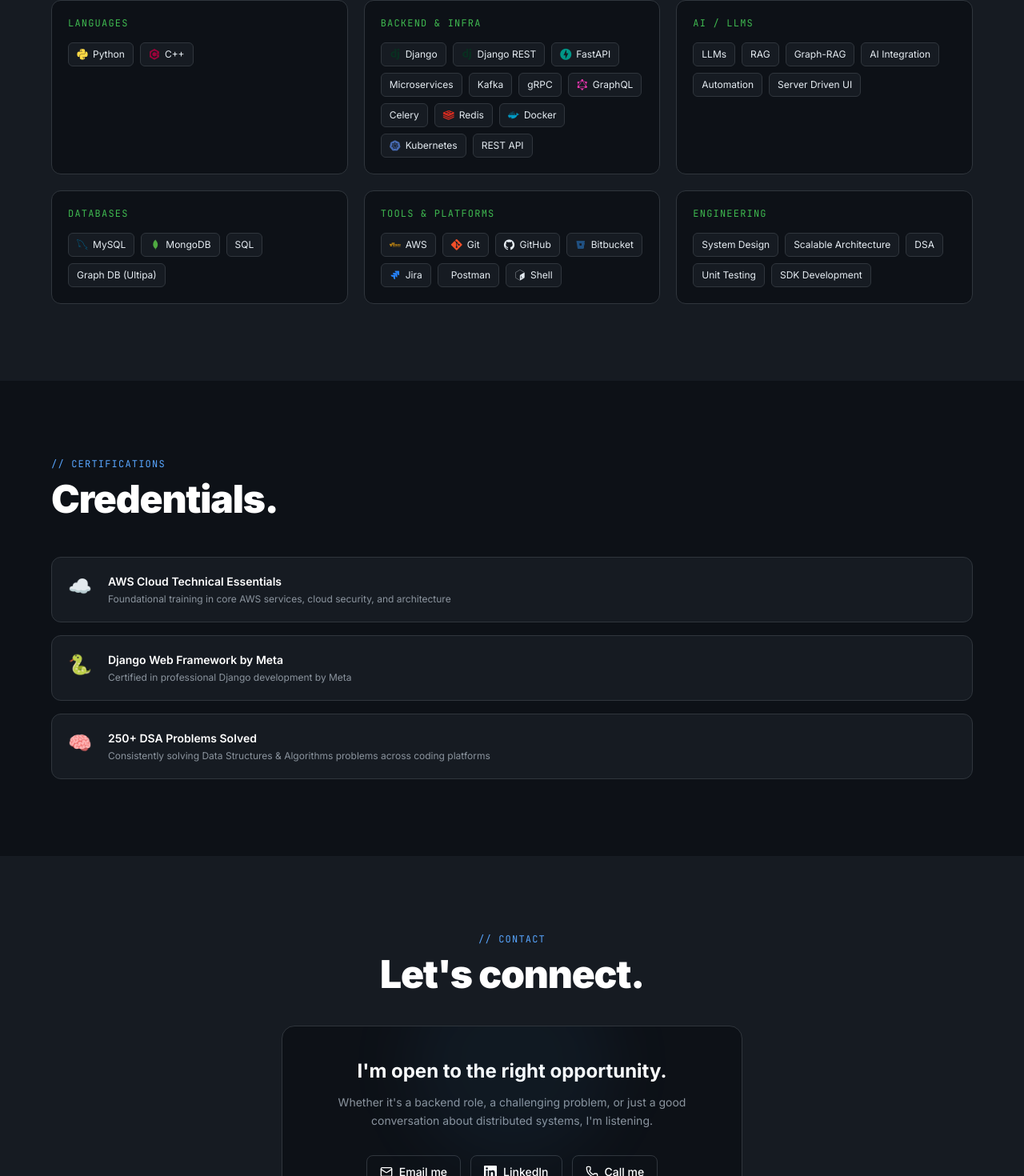
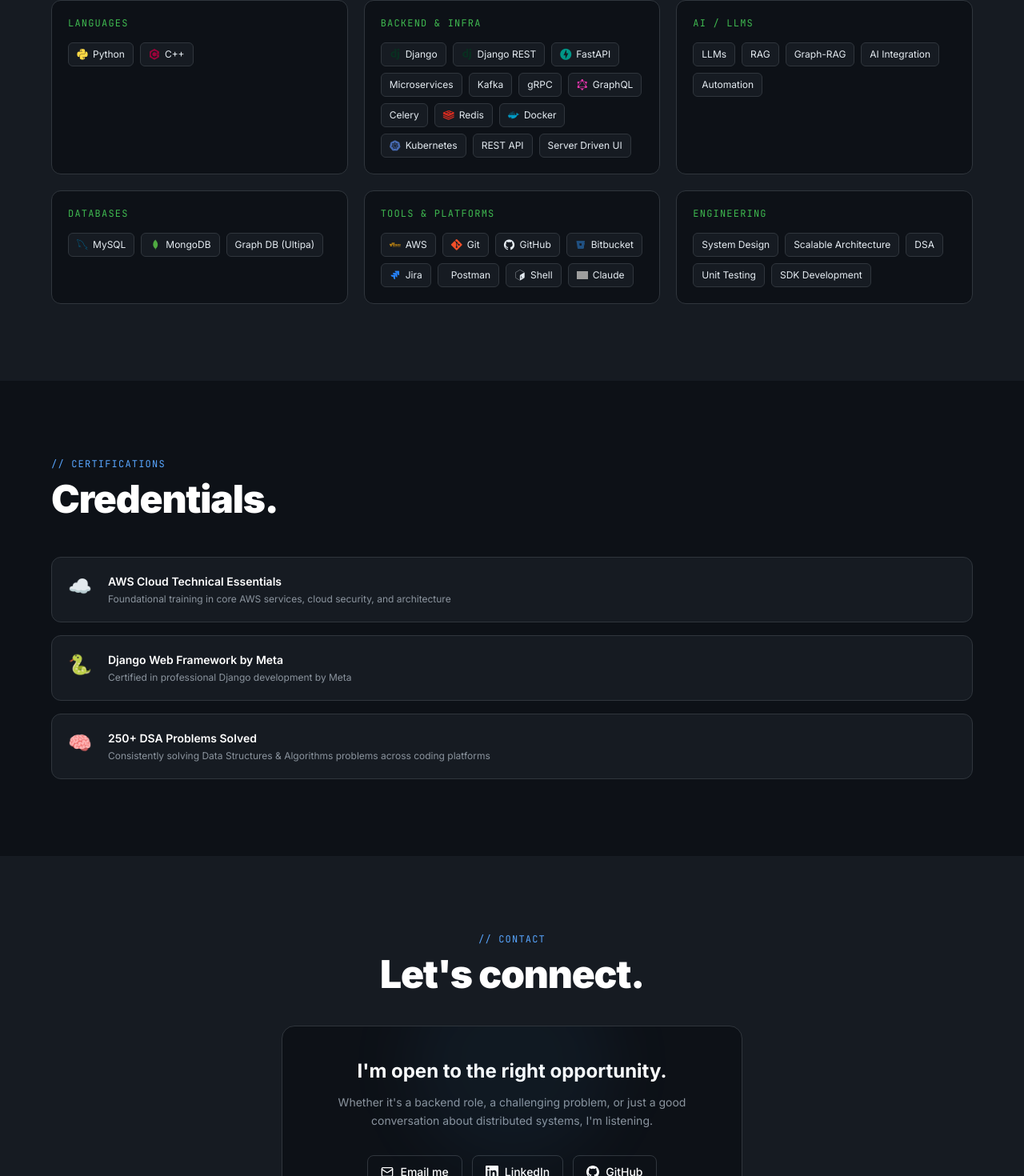
Before and after one commit to ahuja-sanchitt/Portfolio, a Next.js app in the folder portfolio/: page / in a window 1280 px wide. Shown: the part 3316-4786 px from the top of the page at 80% size. Built offline with nearby package versions, Linux system fonts and the light colour scheme; grey boxes are pictures that could not be loaded.

Commit message:
Small Fixes

```diff
--- a/portfolio/src/app/page.tsx
+++ b/portfolio/src/app/page.tsx
@@ -19,7 +19,7 @@
       <Certifications />
       <Contact />
       <footer className="text-center py-8 text-xs font-mono text-[#30363d] border-t border-[#21262d]">
-        Built with Next.js · Sanchit Ahuja © 2025
+        Built with Next.js · Sanchit Ahuja © 2026
       </footer>
     </main>
   );
--- a/portfolio/src/components/Contact.tsx
+++ b/portfolio/src/components/Contact.tsx
@@ -3,11 +3,17 @@
 import { useRef } from "react";
 import { motion, useInView } from "framer-motion";
 import { personal } from "@/data/resume";
-import { Mail, Phone } from "lucide-react";
+import { Mail } from "lucide-react";
 
 const LinkedInIcon = () => (
   <svg viewBox="0 0 24 24" fill="currentColor" width={16} height={16}>
     <path d="M20.447 20.452h-3.554v-5.569c0-1.328-.027-3.037-1.852-3.037-1.853 0-2.136 1.445-2.136 2.939v5.667H9.351V9h3.414v1.561h.046c.477-.9 1.637-1.85 3.37-1.85 3.601 0 4.267 2.37 4.267 5.455v6.286zM5.337 7.433a2.062 2.062 0 0 1-2.063-2.065 2.064 2.064 0 1 1 2.063 2.065zm1.782 13.019H3.555V9h3.564v11.452zM22.225 0H1.771C.792 0 0 .774 0 1.729v20.542C0 23.227.792 24 1.771 24h20.451C23.2 24 24 23.227 24 22.271V1.729C24 .774 23.2 0 22.222 0h.003z"/>
+  </svg>
+);
+
+const GitHubIcon = () => (
+  <svg viewBox="0 0 24 24" fill="currentColor" width={16} height={16}>
+    <path d="M12 0C5.374 0 0 5.373 0 12c0 5.302 3.438 9.8 8.207 11.387.599.111.793-.261.793-.577v-2.234c-3.338.726-4.033-1.416-4.033-1.416-.546-1.387-1.333-1.756-1.333-1.756-1.089-.745.083-.729.083-.729 1.205.084 1.839 1.237 1.839 1.237 1.07 1.834 2.807 1.304 3.492.997.107-.775.418-1.305.762-1.604-2.665-.305-5.467-1.334-5.467-5.931 0-1.311.469-2.381 1.236-3.221-.124-.303-.535-1.524.117-3.176 0 0 1.008-.322 3.301 1.23A11.509 11.509 0 0 1 12 5.803c1.02.005 2.047.138 3.006.404 2.291-1.552 3.297-1.23 3.297-1.23.653 1.653.242 2.874.118 3.176.77.84 1.235 1.911 1.235 3.221 0 4.609-2.807 5.624-5.479 5.921.43.372.823 1.102.823 2.222v3.293c0 .319.192.694.801.576C20.566 21.797 24 17.3 24 12c0-6.627-5.373-12-12-12z"/>
   </svg>
 );
 
@@ -31,19 +37,16 @@
     icon: <Mail size={16} />,
     label: "Email me",
     href: `mailto:${personal.email}`,
-    value: personal.email,
   },
   {
     icon: <LinkedInIcon />,
     label: "LinkedIn",
     href: personal.linkedin,
-    value: "sanchit-ahuja",
   },
   {
-    icon: <Phone size={16} />,
-    label: "Call me",
-    href: `tel:${personal.phone}`,
-    value: personal.phone,
+    icon: <GitHubIcon />,
+    label: "GitHub",
+    href: personal.github,
   },
 ];
 
--- a/portfolio/src/components/Skills.tsx
+++ b/portfolio/src/components/Skills.tsx
@@ -4,7 +4,8 @@
 import { motion, useInView } from "framer-motion";
 import { skills } from "@/data/resume";
 
-const iconMap: Record<string, string> = {
+const iconMap: Record<string, string | { type: "img"; src: string }> = {
+  "Claude": { type: "img", src: "https://registry.npmmirror.com/@lobehub/icons-static-png/latest/files/dark/claude.png" },
   "Python":           "devicon-python-plain colored",
   "C++":              "devicon-cplusplus-plain colored",
   "Django":           "devicon-django-plain colored",
@@ -67,7 +68,11 @@
                         whileHover={{ scale: 1.08, borderColor: "#58a6ff", color: "#58a6ff" }}
                         className="inline-flex items-center gap-1.5 text-xs px-2.5 py-1.5 bg-[#161b22] border border-[#30363d] text-[#e6edf3] rounded-md cursor-default transition-colors duration-150"
                       >
-                        {icon && <i className={`${icon} text-sm`} />}
+                        {icon && typeof icon === "string" && <i className={`${icon} text-sm`} />}
+                        {icon && typeof icon === "object" && (
+                          // eslint-disable-next-line @next/next/no-img-element
+                          <img src={icon.src} alt={skill} className="w-3.5 h-3.5 object-contain" referrerPolicy="no-referrer" />
+                        )}
                         {skill}
                       </motion.span>
                     );
--- a/portfolio/src/data/resume.ts
+++ b/portfolio/src/data/resume.ts
@@ -5,7 +5,8 @@
   location: "Gurugram, Haryana",
   email: "sanchitahujafas@gmail.com",
   phone: "+91-7042673467",
-  linkedin: "https://www.linkedin.com/in/sanchit-ahuja",
+  github: "https://github.com/ahuja-sanchitt",
+  linkedin: "https://www.linkedin.com/in/sanchit-ahuja-088a871a4/",
   available: true,
 };
 
@@ -104,19 +105,19 @@
   },
   {
     category: "Backend & Infra",
-    items: ["Django", "Django REST", "FastAPI", "Microservices", "Kafka", "gRPC", "GraphQL", "Celery", "Redis", "Docker", "Kubernetes", "REST API"],
+    items: ["Django", "Django REST", "FastAPI", "Microservices", "Kafka", "gRPC", "GraphQL", "Celery", "Redis", "Docker", "Kubernetes", "REST API", "Server Driven UI"],
   },
   {
     category: "AI / LLMs",
-    items: ["LLMs", "RAG", "Graph-RAG", "AI Integration", "Automation", "Server Driven UI"],
+    items: ["LLMs", "RAG", "Graph-RAG", "AI Integration", "Automation"],
   },
   {
     category: "Databases",
-    items: ["MySQL", "MongoDB", "SQL", "Graph DB (Ultipa)"],
+    items: ["MySQL", "MongoDB", "Graph DB (Ultipa)"],
   },
   {
     category: "Tools & Platforms",
-    items: ["AWS", "Git", "GitHub", "Bitbucket", "Jira", "Postman", "Shell"],
+    items: ["AWS", "Git", "GitHub", "Bitbucket", "Jira", "Postman", "Shell", "Claude"],
   },
   {
     category: "Engineering",
```
Also changed, not shown: 1 other file (tests, documents, lock files or other folders).
